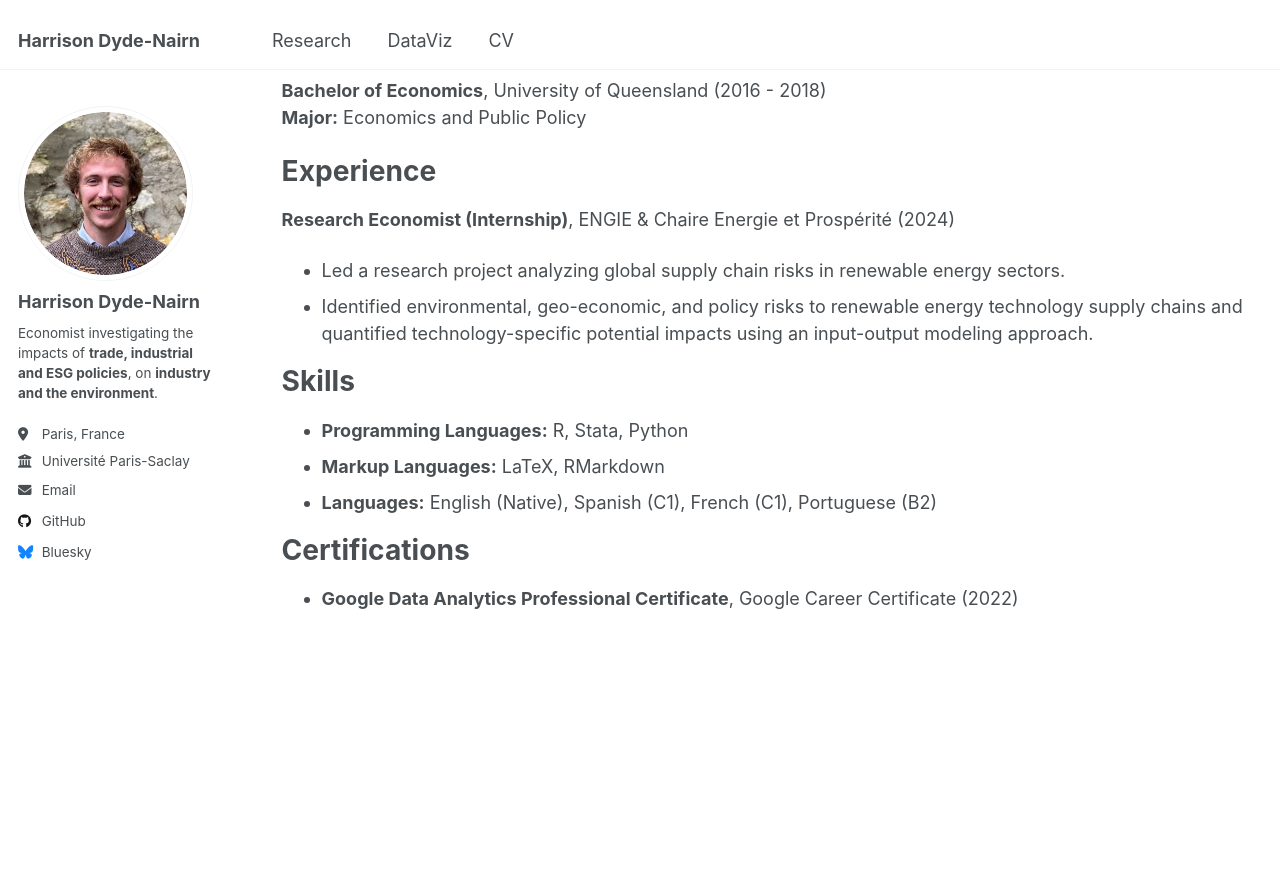
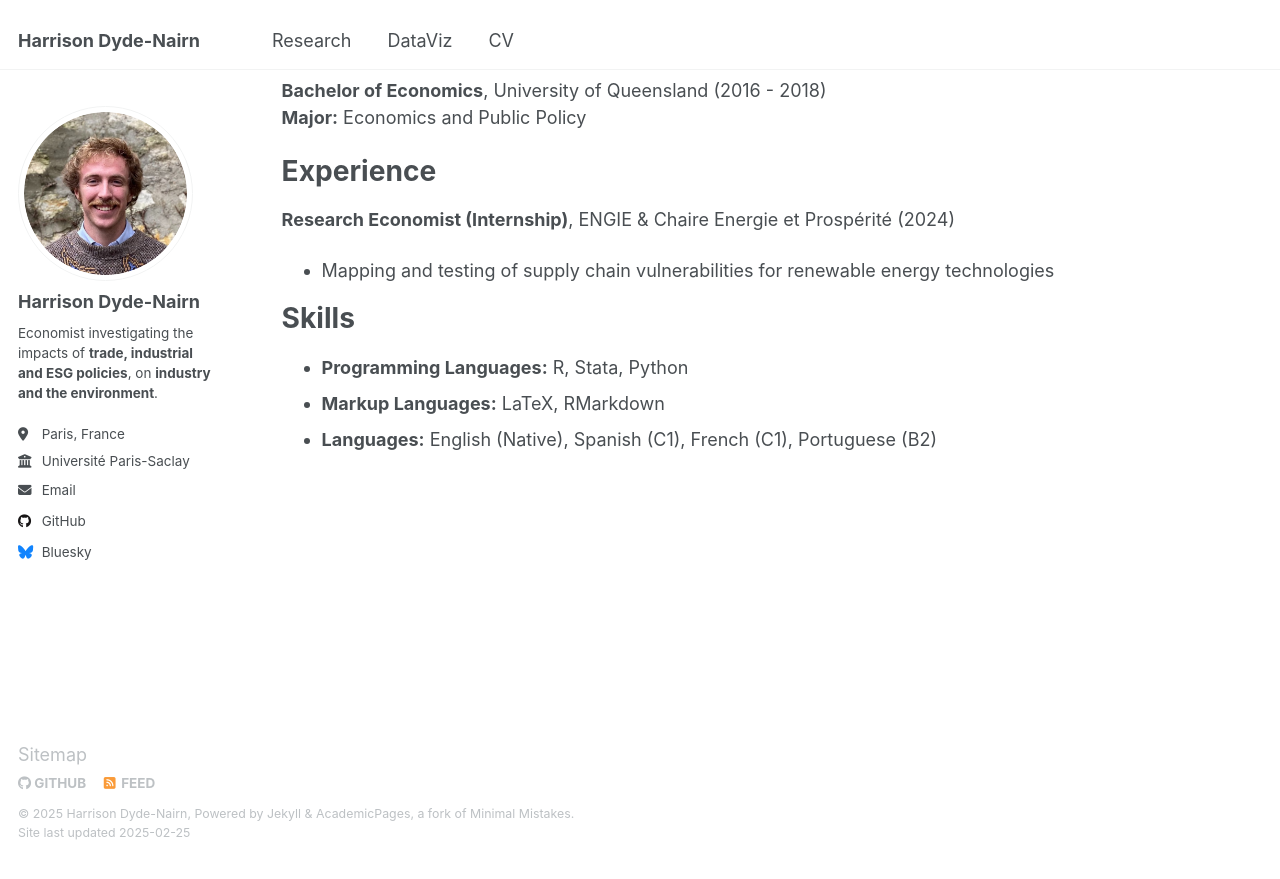
Before and after one commit to hdydenairn/hdydenairn.github.io, a Jekyll site: the page built from _pages/cv.md, in a window 1280 px wide and 900 px high, scrolled down 515 px. Shown: the top 879 px of the window. Built offline with Jekyll 4.4.1, drawn with Linux system fonts in a browser that asks for light colours.

Commit message:
Update cv.md

```diff
--- a/_pages/cv.md
+++ b/_pages/cv.md
@@ -30,15 +30,10 @@ redirect_from:
 # Experience
 
 **Research Economist (Internship)**, ENGIE & Chaire Energie et Prospérité (2024)
-- Led a research project analyzing global supply chain risks in renewable energy sectors.
-- Identified environmental, geo-economic, and policy risks to renewable energy technology supply chains and quantified technology-specific potential impacts using an input-output modeling approach.
+- Mapping and testing of supply chain vulnerabilities for renewable energy technologies
 
 # Skills
 
 - **Programming Languages:** R, Stata, Python
 - **Markup Languages:** LaTeX, RMarkdown
 - **Languages:** English (Native), Spanish (C1), French (C1), Portuguese (B2)
-
-# Certifications
-
-- **Google Data Analytics Professional Certificate**, Google Career Certificate (2022)
```
